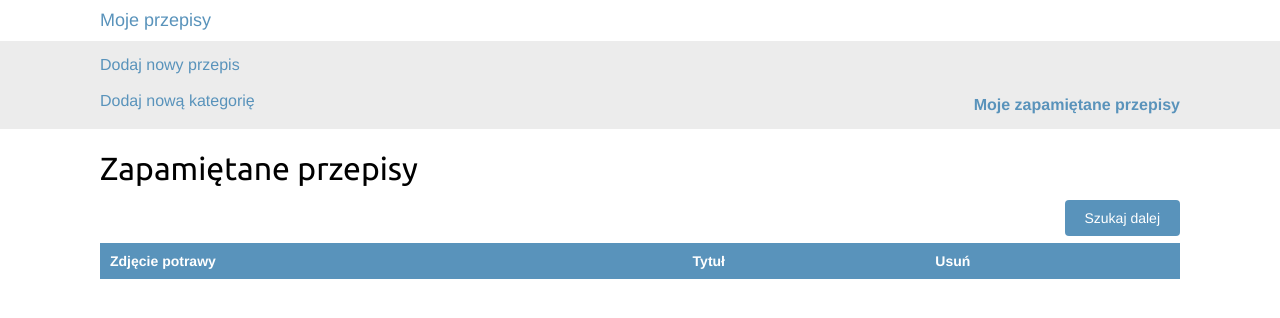
After one commit to kama1990/CookMeAgain, a Django app: page /rememberMe/ in a window 1280 px wide. The commit adds this page. Shown: the top 318 px of the page. Run offline with Django 4.2, Linux system fonts and the light colour scheme; lists and menus that the app fills with data are empty.

Commit message:
Added possibility to remember recipes

```diff
--- a/cookMeAgainProject/baseTemplates/base.html
+++ b/cookMeAgainProject/baseTemplates/base.html
@@ -16,6 +16,9 @@
         <br>
         <br>
         <a href="{% url 'create_new_category' %}">Dodaj nową kategorię</a>
+        <div class="cart">
+            <a href="{% url 'rememberMe:rememberMe_detail' %}">Moje zapamiętane przepisy</a>
+        </div>
     </div>
     <div id="content">
         {% block content %}
--- a/cookMeAgainProject/cookMe/TEMPLATES/post/postRecipe.html
+++ b/cookMeAgainProject/cookMe/TEMPLATES/post/postRecipe.html
@@ -31,6 +31,7 @@
         <br>
             <a href="{% url 'delete_category' category.id %}" class="button">Usuń kategorię</a>
             <a href="{% url 'edit_category' category.id %}"class="button">Edytuj nazwę kategorii</a>
+
         <br>
         <br>
         {% endif %}
@@ -39,7 +40,7 @@
                 {% if post in posts %}
                 <div class="item">
                     <a href="{{ post.get_absolute_url }}">
-                        <img src="{% if post.dish_picture %}{{ post.dish_picture.url }}{% else %}{% static 'img/no_image.png' %}{% endif %}">
+                        <img src="{% if post.dish_picture %}{{ post.dish_picture.url }}{% else %}{% static 'img/no_image.png' %}{% endif %} " width="10%" height="10%">
                     </a>
                     <a href="{{post.get_absolute_url}}">{{ post.title }}</a>
                     <br>
@@ -53,5 +54,5 @@
             {% endfor %}
     </div>
     <br>
-    {% include 'pagination.html' with page=posts %}
+    <div class="pagi">{% include 'pagination.html' with page=posts %}</div>
 {% endblock content %}
--- a/cookMeAgainProject/cookMe/TEMPLATES/post/post_detail.html
+++ b/cookMeAgainProject/cookMe/TEMPLATES/post/post_detail.html
@@ -12,6 +12,11 @@
     </h2>
     <p class="rating">{{post.my_rating}}</p>
     <p class="date">Opublikowany {{post.create_date}}</p>
+    <form action="{% url 'rememberMe:rememberMe_add' post.id %}" method="post"
+        {{ rememberMe_recipe_form }}
+        {% csrf_token %}
+        <input type="submit" value="Zapamiętaj">
+    </form>
     <h3>Przepis:</h3>{{post.desc_recipe}}
 </div>
 
--- a/cookMeAgainProject/cookMeAgain/settings.py
+++ b/cookMeAgainProject/cookMeAgain/settings.py
@@ -141,3 +141,5 @@ EMAIL_HOST_USER = os.environ['EMAIL_HOST_USER']
 EMAIL_HOST_PASSWORD = os.environ['EMAIL_HOST_PASSWORD']
 EMAIL_PORT = 587
 EMAIL_USE_TLS = True
+
+CART_SESSION_ID = 'rememberMe'
--- a/cookMeAgainProject/cookMeAgain/urls.py
+++ b/cookMeAgainProject/cookMeAgain/urls.py
@@ -21,6 +21,7 @@ from django.conf.urls.static import static
 
 urlpatterns = [
     path('admin/', admin.site.urls),
+    path('rememberMe/', include('rememberMe.urls', namespace='rememberMe')),
     path('', include('cookMe.urls')),
 ]
 
--- /dev/null
+++ b/cookMeAgainProject/rememberMe/TEMPLATES/rememberMe/detail.html
@@ -0,0 +1,43 @@
+{% extends 'base.html' %}
+{% load static %}
+
+{% block title %}Zapamiętane przepisy{% endblock title %}
+
+
+{% block content %}
+    <h1>Zapamiętane przepisy</h1>
+    <p class="text-right">
+        <a href="{% url 'post_recipe' %}" class="button">Szukaj dalej</a>
+    </p>
+    <table class="cart">
+        <thead>
+            <tr>
+                <th>Zdjęcie potrawy</th>
+                <th>Tytuł</th>
+
+                <th>Usuń</th>
+            </tr>
+        </thead>
+        <tbody>
+            {% for item in rememberMe %}
+                {% with post=item.post %}
+                    <tr>
+                        <td>
+                            <a href="{{ post.get_absolute_url }}">
+                                <img src="{% if post.dish_picture %}{{ post.dish_picture.url }}{% else %}{% static 'img/no_image.png' %}{% endif %}">
+                            </a>
+                        </td>
+                        <td>{{ post.title }}</td>
+
+                        <td>
+                            <form action="{% url 'rememberMe:rememberMe_remove' post.id %}" method="post">
+                                <input type="submit" value="Usuń">
+                                {% csrf_token %}
+                            </form>
+                        </td>
+                    </tr>
+                {% endwith %}
+            {% endfor %}
+        </tbody>
+    </table>
+{% endblock content %}
--- /dev/null
+++ b/cookMeAgainProject/rememberMe/rememberMe.py
@@ -0,0 +1,49 @@
+from django.conf import settings
+from cookMe.models import Recipe
+
+class RememberMe:
+    def __init__(self, request):
+        # initiate the space where will be remembered recipes
+        self.session = request.session # storing the current session
+        rememberMe = self.session.get(settings.CART_SESSION_ID) # we need to get remebered from current session
+        if not rememberMe:
+            # we need to save empty remebered in session
+            rememberMe = self.session[settings.CART_SESSION_ID] = {}
+        self.rememberMe = rememberMe
+
+    def add(self, post, quantity=1):
+        # we want to add recipe to remebered
+        post_id = str(post.id)
+        if post_id not in self.rememberMe:
+            self.rememberMe[post_id] = {'quantity':0}
+            # if override_quantity:
+            #     self.rememberMe[post_id]['quantity'] = quantity
+            # else:
+            #     self.rememberMe[post_id]['quantity'] += quantity
+            self.save()
+
+    def save(self):
+        # mark the session as modified
+        self.session.modified = True
+
+    def remove(self, post):
+        post_id = str(post.id)
+        if post_id in self.rememberMe:
+            del self.rememberMe[post_id]
+            self.save()
+
+    def __iter__(self):
+        # iteration through the remebered elements and downloading recipes from the database
+        post_ids = self.rememberMe.keys()
+        # fetch recipe objects and add to remebered
+        posts = Recipe.objects.filter(id__in=post_ids)
+        rememberMe = self.rememberMe.copy()
+        for post in posts:
+            rememberMe[str(post.id)]['post'] = post
+        for item in rememberMe.values():
+            yield item
+
+    def clear(self):
+        # remove all recipes in remebered
+        del self.session[settings.CART_SESSION_ID]
+        self.save()
--- /dev/null
+++ b/cookMeAgainProject/rememberMe/urls.py
@@ -0,0 +1,10 @@
+from django.urls import path
+from . import views
+
+app_name = 'rememberMe'
+
+urlpatterns = [
+    path('add/<int:post_id>/', views.rememberMe_add, name='rememberMe_add'),
+    path('remove/<int:post_id>/', views.rememberMe_remove, name='rememberMe_remove'),
+    path('', views.rememberMe_detail, name='rememberMe_detail'),
+]
--- a/cookMeAgainProject/rememberMe/views.py
+++ b/cookMeAgainProject/rememberMe/views.py
@@ -1,3 +1,38 @@
-from django.shortcuts import render
+from django.shortcuts import render, redirect, get_object_or_404
+from django.views.decorators.http import require_POST
+from cookMe.models import Recipe
+from .rememberMe import RememberMe
+from .forms import RememberMeAddRecipeForm
+# Create your views here.
+@require_POST
+def rememberMe_add(request, post_id):
+    rememberMe = RememberMe(request)
+    post = get_object_or_404(Recipe, id=post_id)
+    form = RememberMeAddRecipeForm(request.POST)
+    if form.is_valid():
+        # cd = form.cleaned_data
+        rememberMe.add(post=post)
+    # return render(request,
+    #               'rememberMe/detail.html',
+    #               {'rememberMe':rememberMe,
+    #                'post':post,
+    #                'form':form})
+    return redirect('rememberMe:rememberMe_detail')
 
-# Create your views here.
+@require_POST
+def rememberMe_remove(request, post_id):
+    rememberMe = RememberMe(request)
+    post = get_object_or_404(Recipe, id=post_id)
+    rememberMe.remove(post)
+    return render(request,
+                  'rememberMe/detail.html',
+                  {'rememberMe':rememberMe,
+                   'post':post})
+    return redirect('rememberMe:rememberMe_detail')
+
+def rememberMe_detail(request):
+    rememberMe = RememberMe(request)
+    return render(request,
+                  'rememberMe/detail.html',
+                  {'rememberMe':rememberMe})
+    return redirect('rememberMe:rememberMe_detail')
--- a/cookMeAgainProject/static/css/cookMe.css
+++ b/cookMeAgainProject/static/css/cookMe.css
@@ -31,6 +31,10 @@ a.button, input[type="submit"] {
 a.button.light {
     color:#666;
     background:#ededed;
+}
+
+.text-right {
+    text-align:right;
 }
 
 form p label, form p input {
@@ -75,6 +79,12 @@ ul.errorlist {
     color:#444;
     padding:15px 100px;
     overflow:auto;
+}
+
+#subheader .cart {
+    float:right;
+    padding-top:4px;
+    font-weight:bold;
 }
 
 #content {
@@ -125,7 +135,11 @@ p.date {
     font-size: 12px;
     font-style: italic;
 }
-
+.pagi {
+    margin-top: 100px;
+    color: #151010;
+    text-align: center;
+}
 .pagination .step-links .current {
     margin:60px 0;
     font-weight:bold;
@@ -142,6 +156,7 @@ p.date {
 
 .recipe-list .item img {
     width:100%;
+    height:70%;
     margin-bottom:8px;
 }
 
@@ -181,3 +196,47 @@ form div.field {
     color:#666;
     border-radius:4px;
 }
+
+table {
+    width:100%;
+    border-spacing:0;
+    border-collapse: collapse;
+}
+
+table th, table td {
+    text-align:left;
+    font-size:14px;
+    padding:10px;
+    margin:0;
+}
+
+tbody tr:nth-child(odd) {
+    background:#efefef;
+}
+
+tbody tr {
+    background:#ccc;
+}
+
+thead th, tbody tr.total {
+    background:#5993bb;
+    color:#fff;
+    font-weight:bold;
+}
+
+table.cart {
+    margin-bottom:40px;
+}
+
+table.cart img {
+    width:180px;
+}
+
+tbody td.num {
+    text-align:right;
+}
+
+td input[type="submit"] {
+    font-size:12px;
+    padding:4px 10px;
+}
```
Also changed, not shown: cookMeAgainProject/cookMe/views.py (+8 -5 lines), cookMeAgainProject/rememberMe/forms.py (added, +8 -0 lines), 1 other file.
